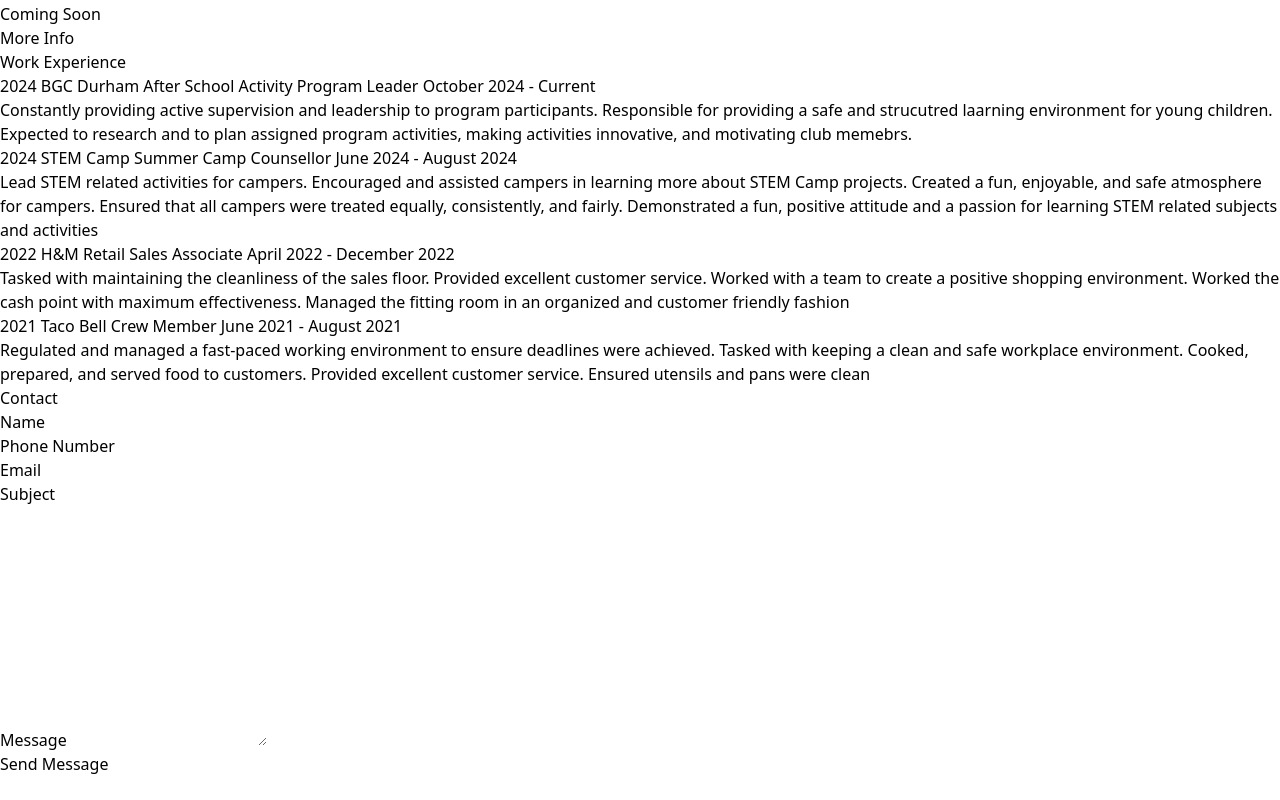
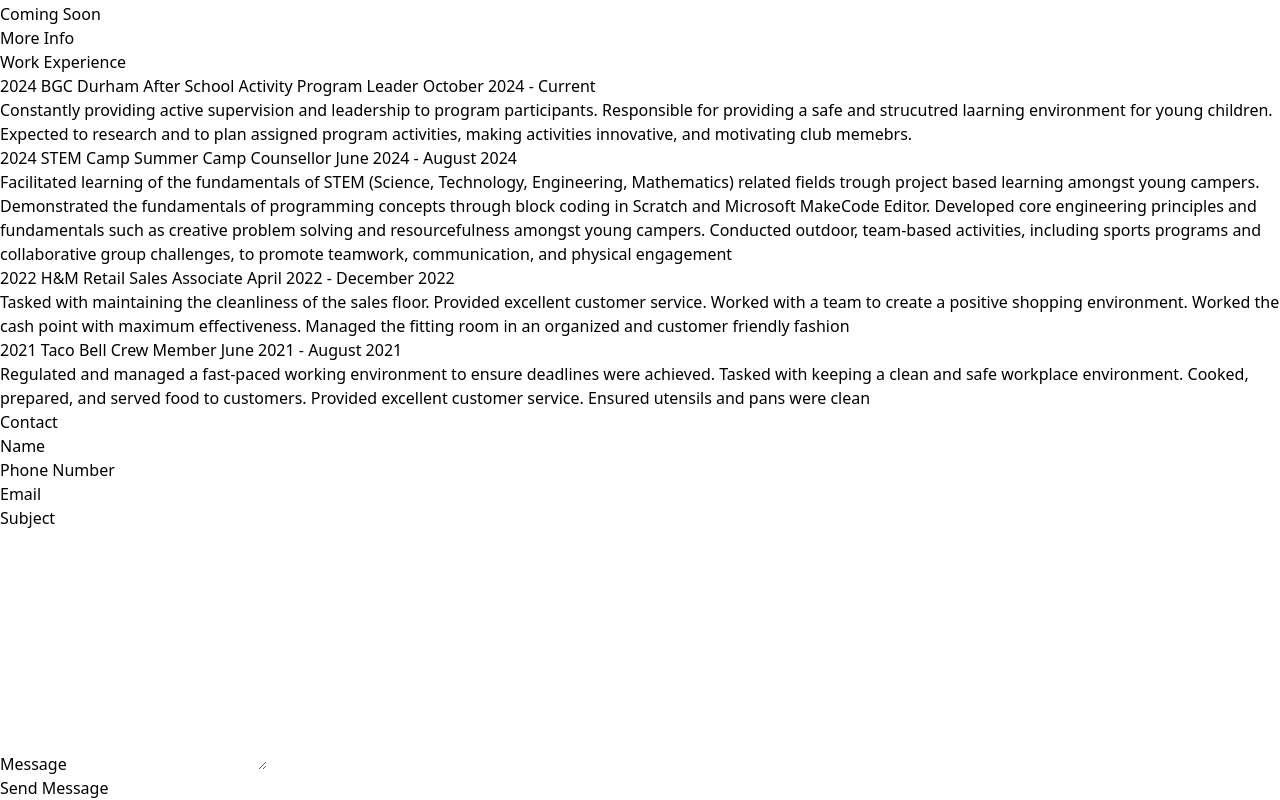
Before and after one commit to arryllopez/portfolio-lawrenceLopez, a React (Vite) app: page / in a window 1280 px wide. Shown: the part 6830-7630 px from the top of the page. Before the commit the page ends 7606 px from the top, so only its background shows below. Built offline with nearby package versions, Linux system fonts and the light colour scheme.

Commit message:
change work experience

```diff
--- a/src/components/Work.jsx
+++ b/src/components/Work.jsx
@@ -15,7 +15,7 @@ const data = [
             title : 'Summer Camp Counsellor',
             company : 'STEM Camp',
             duration : 'June 2024 - August 2024',
-            details : 'Lead STEM related activities for campers. Encouraged and assisted campers in learning more about STEM Camp projects. Created a fun, enjoyable, and safe atmosphere for campers. Ensured that all campers were treated equally, consistently, and fairly. Demonstrated a fun, positive attitude and a passion for learning STEM related subjects and activities'
+            details : 'Facilitated learning of the fundamentals of STEM (Science, Technology, Engineering, Mathematics) related fields trough project based learning amongst young campers. Demonstrated the fundamentals of programming concepts through block coding in Scratch and Microsoft MakeCode Editor. Developed core engineering principles and fundamentals such as creative problem solving and resourcefulness amongst young campers. Conducted outdoor, team-based activities, including sports programs and collaborative group challenges, to promote teamwork, communication, and physical engagement'
         },
         {
             year: '2022' ,
```
